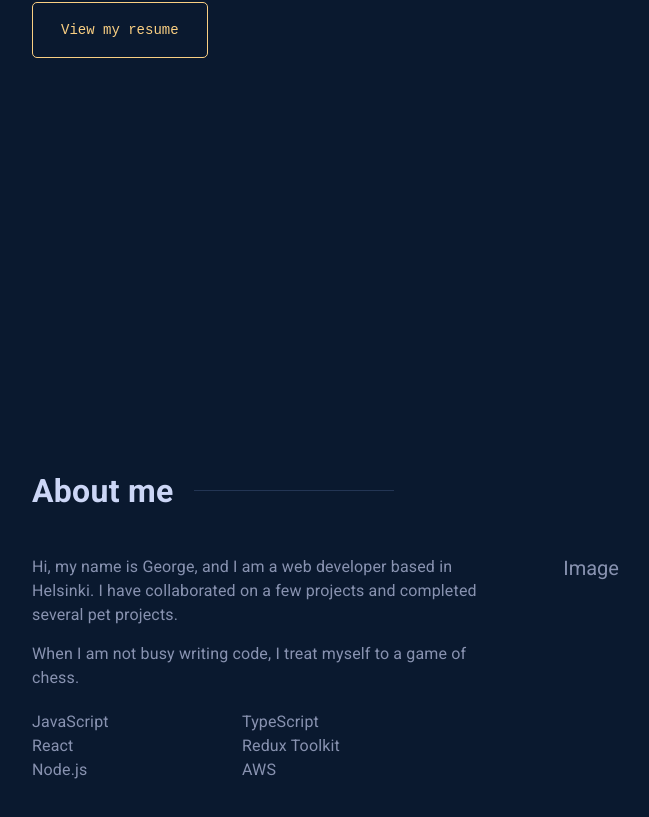
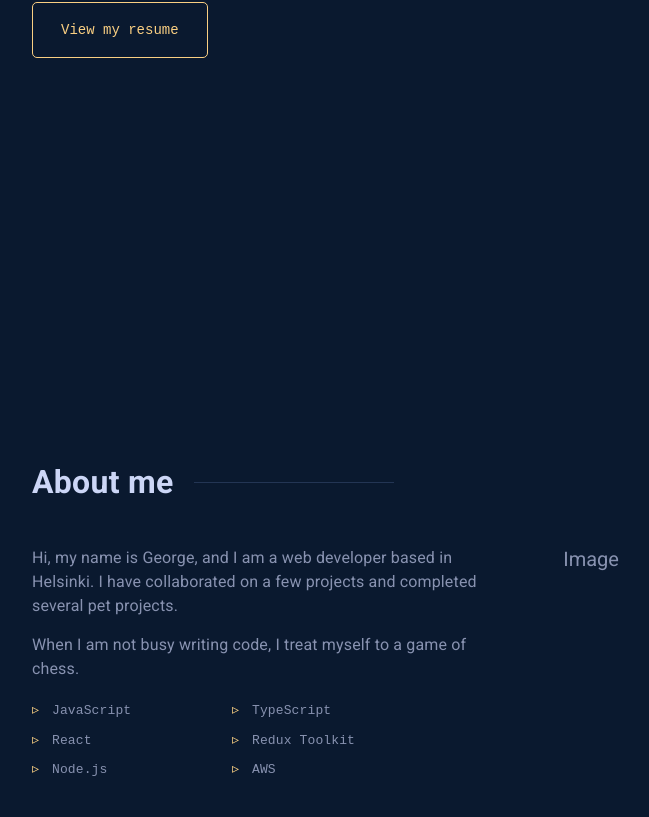
Before and after one commit to G-Uzoh/my-portfolio, a React (Vite) app: page / in a window 1280 px wide. Shown: the part 581-1398 px from the top of the page, without its empty margins (182-831 px from the left). Built offline with nearby package versions, Linux system fonts and the light colour scheme.

Commit message:
add bullet points to skillset

```diff
--- a/src/index.css
+++ b/src/index.css
@@ -123,3 +123,20 @@ h1, h2, h3 {
   width: 200px;
   margin-left: 20px;
 }
+
+.skillset li {
+  position: relative;
+  margin-bottom: 10px;
+  padding-left: 20px;
+  font-family: var(--font-mono);
+  font-size: var(--font-size-xs);
+}
+
+.skillset li::before {
+  content: "▹";
+  position: absolute;
+  left: 0;
+  color: var(--yellow);
+  font-size: var(--font-size-sm);
+  line-height: 18px;
+}
--- a/src/pages/About.jsx
+++ b/src/pages/About.jsx
@@ -5,17 +5,55 @@ import { Box } from "@mui/system";
 
 // Should contain a brief description about yourself, image
 const About = () => {
-
   return (
     <Box component="section" id="about" sx={{ padding: "100px 0" }}>
-            <Typography component="h2" className="section-heading" sx={{ color: "var(--lightest-slate)", fontSize: "clamp(26px, 5vw, var(--font-size-heading))", fontWeight: "700", display: "flex", alignItems: "center", margin: "10px 0 40px", width: "100%" }}>About me</Typography>
-            <Box component="div" sx={{ display: "grid", gridTemplateColumns: "3fr 2fr", gap: "50px", width: "100%" }}>
+      <Typography
+        component="h2"
+        className="section-heading"
+        sx={{
+          color: "var(--lightest-slate)",
+          fontSize: "clamp(26px, 5vw, var(--font-size-heading))",
+          fontWeight: "700",
+          display: "flex",
+          alignItems: "center",
+          margin: "10px 0 40px",
+          width: "100%",
+        }}
+      >
+        About me
+      </Typography>
+      <Box
+        component="div"
+        sx={{
+          display: "grid",
+          gridTemplateColumns: "3fr 2fr",
+          gap: "50px",
+          width: "100%",
+        }}
+      >
         <Box>
           <Box component="div">
-                        <Typography component="p" margin="0 0 15px">Hi, my name is George, and I am a web developer based in Helsinki. I have collaborated on a few projects and completed several pet projects.</Typography>
-                        <Typography component="p">When I am not busy writing code, I treat myself to a game of chess.</Typography>
+            <Typography component="p" margin="0 0 15px">
+              Hi, my name is George, and I am a web developer based in Helsinki.
+              I have collaborated on a few projects and completed several pet
+              projects.
+            </Typography>
+            <Typography component="p">
+              When I am not busy writing code, I treat myself to a game of
+              chess.
+            </Typography>
           </Box>
-                    <Box component="ul" sx={{ display: "grid", gridTemplateColumns: "repeat(2, minmax(140px, 200px))", gap: "0 10px", margin: "20px 0 0", overflow: "hidden", listStyle: "none" }}>
+          <Box
+            component="ul"
+            className="skillset"
+            sx={{
+              display: "grid",
+              gridTemplateColumns: "repeat(2, minmax(140px, 200px))",
+              margin: "20px 0 0",
+              overflow: "hidden",
+              listStyle: "none",
+            }}
+          >
             <Typography component="li">JavaScript</Typography>
             <Typography component="li">TypeScript</Typography>
             <Typography component="li">React</Typography>
@@ -24,7 +62,7 @@ const About = () => {
             <Typography component="li">AWS</Typography>
           </Box>
         </Box>
-                <Box>Image</Box>
+        <Box sx={{ position: "relative", maxWidth: "300px" }}>Image</Box>
       </Box>
     </Box>
     // <div style={{display: "flex", alignItems: "center"}}>
@@ -46,6 +84,6 @@ const About = () => {
     // <Avatar src={ugo} sx={{width: '400px', height: '400px', marginTop: '6rem'}} />
     // </div>
   );
-}
+};
 
 export default About;
```
Lines whose indentation alone changed are shown as unchanged.
